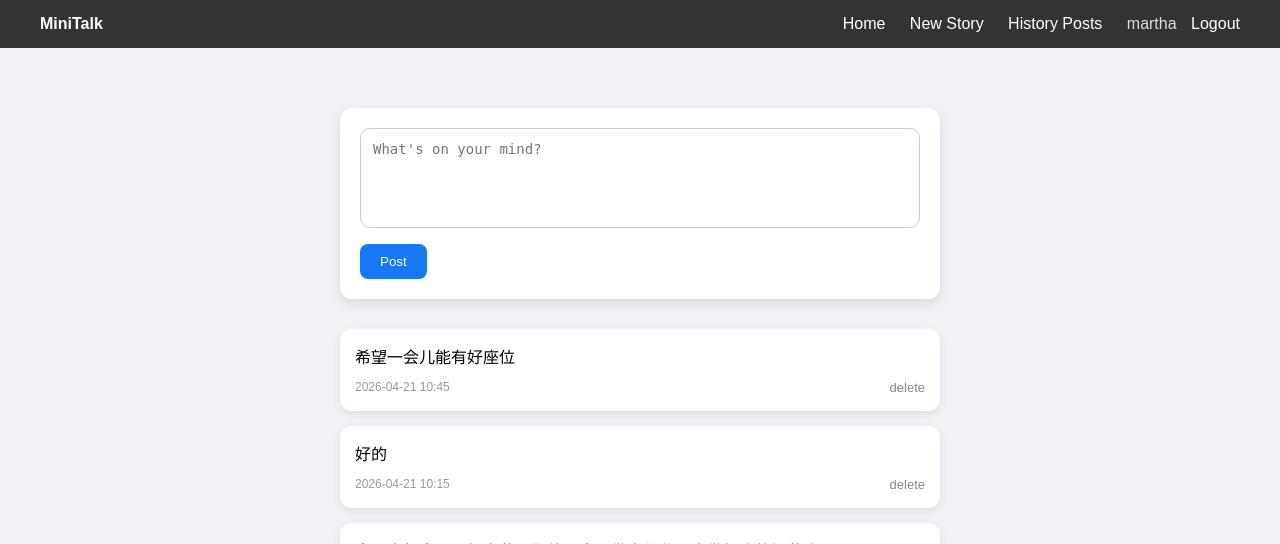
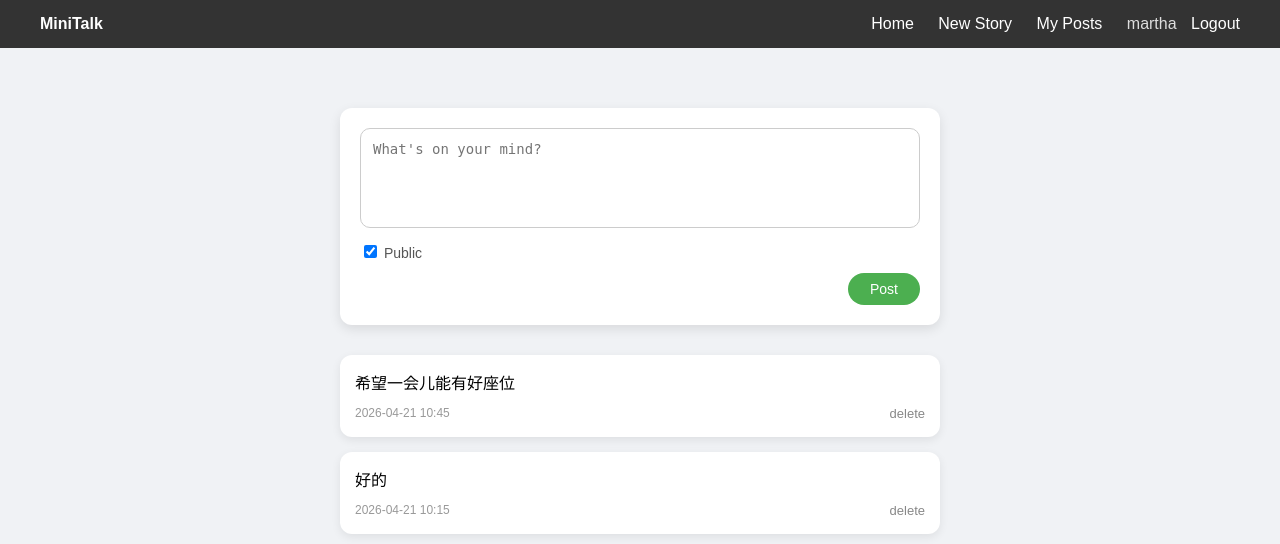
Before and after one commit to Martha-LB/minitalk, a Django app: page /create_post/ in a window 1280 px wide. Shown: the top 544 px of the page. Run offline with Django 5.2, Linux system fonts and the light colour scheme; a user stored in the database is signed in; data comes from the database, SQL or seed files in the repository; both versions use the stored data as it was after the commit.

Commit message:
second commit

```diff
--- a/mtapp/models.py
+++ b/mtapp/models.py
@@ -9,6 +9,8 @@ class Post(models.Model):
     content = models.TextField()
     created_at = models.DateTimeField(auto_now_add=True)
 
+    is_public = models.BooleanField(default=True)
+
 class Comment(models.Model):
     post = models.ForeignKey(Post, on_delete=models.CASCADE, related_name="comments")
     user = models.ForeignKey(User, on_delete=models.CASCADE, null=True, blank=True)
--- a/mtapp/templates/create_post.html
+++ b/mtapp/templates/create_post.html
@@ -60,16 +60,17 @@
 
         .btn {
             margin-top: 12px;
-            padding: 10px 20px;
-            background: #1877f2;
+            padding: 8px 22px;
+            background: #4CAF50;   /* 浅绿色 */
             color: white;
             border: none;
-            border-radius: 8px;
+            border-radius: 999px;  /* 椭圆 */
             cursor: pointer;
+            font-size: 14px;
         }
 
         .btn:hover {
-            background: #0f5ed7;
+            background: #45a049;
         }
 
         /* 🔷 帖子 */
@@ -122,12 +123,16 @@
 
     <!-- 🔷 导航栏 -->
     <div class="navbar">
-        <div><strong>MiniTalk</strong></div>
+        <div>
+            <a href="{% url 'home' %}" style="color: white; text-decoration: none;">
+                <strong>MiniTalk</strong>
+            </a>
+        </div>
 
         <div class="nav-links">
-            <a href="{% url 'home' %}">Home</a>
+            <a href="{% url 'public_post' %}">Home</a>
             <a href="{% url 'create_post' %}">New Story</a>
-            <a href="{% url 'post' %}">History Posts</a>
+            <a href="{% url 'post' %}">My Posts</a>
 
             {% if request.user.is_authenticated %}
                 <span style="margin-left: 20px; color: #ddd;">
@@ -149,8 +154,18 @@
             <form method="post" action="{% url 'create_post' %}">
                 {% csrf_token %}
                 <textarea name="content" placeholder="What's on your mind?"></textarea>
-                <br>
-                <button class="btn" type="submit">Post</button>
+
+                <!-- 👇 新增：公开 / 私密 -->
+                <div style="margin-top:10px; font-size:14px; color:#555;">
+                    <label>
+                        <input type="checkbox" name="is_public" checked>
+                        Public
+                    </label>
+                </div>
+
+                <div style="display:flex; justify-content:flex-end;">
+                    <button class="btn" type="submit">Post</button>
+                </div>
             </form>
         </div>
 
--- a/mtapp/urls.py
+++ b/mtapp/urls.py
@@ -11,4 +11,5 @@ urlpatterns = [
     path("delete/<int:post_id>/", views.delete_post, name="delete_post"),
     path("comment/<int:post_id>/", views.create_comment, name="create_comment"),
     path("delete_comment/<int:comment_id>/", views.delete_comment, name="delete_comment"),
+    path("feed/", views.public_post, name="public_post"),
 ]
--- a/mtapp/views.py
+++ b/mtapp/views.py
@@ -11,15 +11,22 @@ def home(request):
 
 @login_required
 def post(request):
-    posts = Post.objects.all().order_by("-created_at")
-    return render(request, "post.html", {"posts":posts})
+    posts = Post.objects.filter(user = request.user).order_by('-created_at')
+    return render(request, "post.html", {"posts":posts, "mode": "mine"})
+
+@login_required
+def public_post(request):
+    posts = Post.objects.filter(is_public=True).order_by('-created_at')
+    return render(request, "post.html", {"posts":posts, "mode": "public"})
+
 
 @login_required
 def create_post(request):
     if request.method == "POST":
         content = request.POST.get("content")
+        is_public = request.POST.get("is_public") == "on"
         if content:
-            Post.objects.create(user=request.user, content=content.strip())
+            Post.objects.create(user=request.user, content=content.strip(),is_public=is_public)
     posts = Post.objects.filter(user=request.user).order_by('-created_at')
     return render(request, "create_post.html", {"posts":posts})
 
```
Also changed, not shown: mtapp/templates/base.html (+8 -3 lines), mtapp/templates/post.html (+24 -6 lines), db.sqlite3, mtapp/migrations/0005_post_is_public.py (added).
